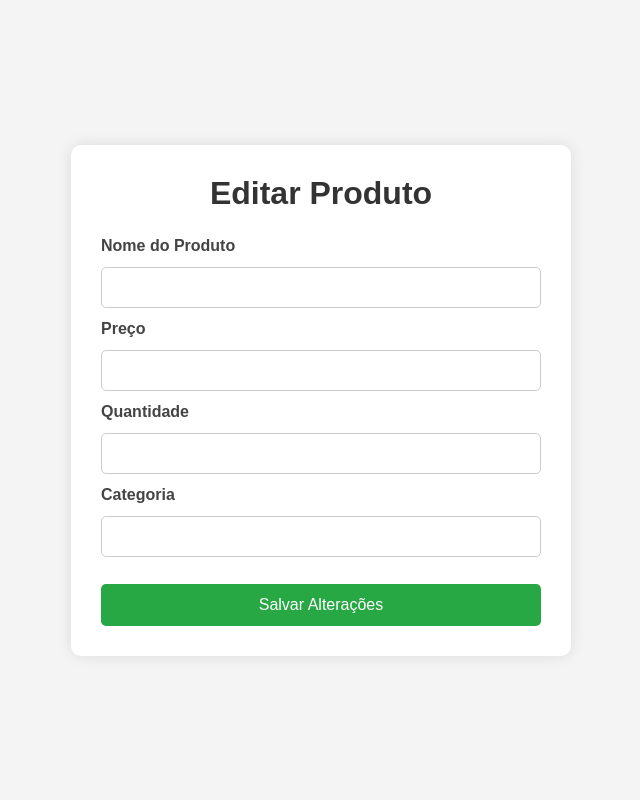
After one commit to misael-tech/sistema-estoque, a Flask app: template templates/editarproduto.html in a window 1280 px wide. The commit adds this page. Shown: the whole page, without its empty margins (319-959 px from the left). Run offline with Flask 3, Linux system fonts and the light colour scheme; the template is opened without the code that fills it, so the values that code supplies are empty; some libraries are stand-ins or nearby versions.

Commit message:
feat
Versão inicial do sistema

```diff
--- /dev/null
+++ b/app.py
@@ -0,0 +1,150 @@
+from flask import Flask,redirect, url_for, render_template, request, session,flash
+import psycopg2
+from dotenv import load_dotenv
+import os
+
+
+#carregar .ENV
+load_dotenv()
+
+#comecar o Flask
+app = Flask(__name__)
+
+    #configurar a chave secreta para sessões
+app.config['SECRET_KEY'] = os.getenv("SECRET_KEY")
+
+
+# conexão com o banco de dados PostgreSQL
+conn = psycopg2.connect(
+    host=os.getenv("DB_HOST"),
+    database=os.getenv("DB_NAME"),
+    user=os.getenv("DB_USER"),
+    password=os.getenv("DB_PASSWORD"),
+    port=os.getenv("DB_PORT")
+)
+
+# criar um cursor para executar comandos SQL
+cursor = conn.cursor()
+
+#rota principal
+@app.route('/')
+def index():
+    return render_template('index.html')
+
+
+
+#MOSTRAR PRODUTOS CADASTRADOS
+@app.route('/produtos', methods=['GET'])
+def listar_produtos():
+    cursor.execute("SELECT * FROM produtos")
+    produtos = cursor.fetchall()
+    return render_template('clientescadastro.html', produtos=produtos)
+
+# Cadastrar produto
+@app.route('/add', methods=['POST'])
+def add_produto ():
+    # produto = request.form['produto']
+    # preco = request.form['preco']
+    # quantidade = request.form['quantidade']
+    # categoria = request.form['categoria']
+    # 1. Capturar os dados usando .get() por segurança
+    produto = request.form.get('produto')
+    preco = request.form.get('preco')
+    quantidade = request.form.get('quantidade')
+    categoria = request.form.get('categoria')
+
+    # 2. Dicionário mapeando o name do HTML para o nome que aparece no erro
+    campos_obrigatorios = {
+        'produto': 'Nome do Produto',
+        'preco': 'Preço',
+        'quantidade': 'Quantidade',
+        'categoria': 'Categoria'
+    }
+
+    erro_encontrado = False
+
+    # 3. Validar se algum campo está vazio
+    for chave, nome_exibicao in campos_obrigatorios.items():
+        # Pega o valor da variável dinamicamente usando as variáveis locais do Python
+        valor = locals().get(chave)
+
+        if not valor or str(valor).strip() == "":
+            flash(f"O campo '{nome_exibicao}' não pode ficar vazio!", "error")
+            erro_encontrado = True
+
+    # 4. Se houver erro, interrompe o cadastro e redireciona de volta
+    if erro_encontrado:
+        return redirect('/') # Ou para a página onde está o formulário
+
+    # Inserir o produto no banco de dados
+    cursor.execute("""INSERT INTO produtos
+                   (nome,
+                   preco,
+                   quantidade,
+                   categoria)
+                   VALUES (%s, %s, %s, %s)""",(produto,
+                     preco,
+                       quantidade,
+                         categoria))
+    conn.commit()  # Salvar as alterações no banco de dados
+    return redirect('/')  # Redirecionar para a página principal
+
+# Atualizar quantidade
+
+@app.route('/editar/<int:id>')
+def editar_produto(id):
+
+    cursor.execute(
+        "SELECT * FROM produtos WHERE id = %s",
+        (id,)
+    )
+
+    produto = cursor.fetchone()
+
+    return render_template(
+        'editarproduto.html',
+        produto=produto
+    )
+
+# Salvar alterações
+@app.route('/update/<int:id>', methods=['POST'])
+def update_produto(id):
+
+    nome = request.form['produto']
+    preco = request.form['preco']
+    quantidade = request.form['quantidade']
+    categoria = request.form['categoria']
+
+    cursor.execute("""
+        UPDATE produtos
+        SET
+            nome = %s,
+            preco = %s,
+            quantidade = %s,
+            categoria = %s
+        WHERE id = %s
+    """, (
+        nome,
+        preco,
+        quantidade,
+        categoria,
+        id
+    ))
+
+    conn.commit()
+
+    flash("Produto atualizado com sucesso!", "success")
+
+    return redirect('/produtos')
+
+# apagar produto
+@app.route('/delete/<int:id>', methods=['POST', 'GET', 'DELETE'])
+def delete_produto(id):
+    cursor.execute("DELETE FROM produtos WHERE id = %s", (id,))
+    conn.commit()# Salvar as alterações no banco de dados
+
+    return redirect('/produtos')  # Redirecionar para a página de produtos
+
+
+if __name__ == "__main__":
+    app.run(debug=True)
--- a/static/css/clientescadastro.css
+++ b/static/css/clientescadastro.css
@@ -64,6 +64,7 @@ h1{
 
 .actions a{
     display:inline-block;
+
     text-decoration:none;
     background:#dc3545;
     color:white;
--- /dev/null
+++ b/static/css/editar.css
@@ -0,0 +1,61 @@
+*{
+    margin:0;
+    padding:0;
+    box-sizing:border-box;
+    font-family:Arial, sans-serif;
+}
+
+body{
+    background:#f4f4f4;
+    min-height:100vh;
+    display:flex;
+    justify-content:center;
+    align-items:center;
+}
+
+.container{
+    background:#fff;
+    width:100%;
+    max-width:500px;
+    padding:30px;
+    border-radius:10px;
+    box-shadow:0 0 15px rgba(0,0,0,.1);
+}
+
+h1{
+    text-align:center;
+    margin-bottom:25px;
+    color:#333;
+}
+
+form{
+    display:flex;
+    flex-direction:column;
+    gap:12px;
+}
+
+label{
+    font-weight:bold;
+    color:#444;
+}
+
+input{
+    padding:12px;
+    border:1px solid #ccc;
+    border-radius:5px;
+}
+
+button{
+    margin-top:15px;
+    padding:12px;
+    border:none;
+    background:#28a745;
+    color:white;
+    font-size:16px;
+    cursor:pointer;
+    border-radius:5px;
+}
+
+button:hover{
+    background:#218838;
+}
--- a/templates/clientescadastro.html
+++ b/templates/clientescadastro.html
@@ -33,6 +33,10 @@
                     >
                     Voltar</a>
                 </div>
+                <div class="actions">
+                     <a href="/editar/{{ produto[0] }}" class="btn-editar">
+                    Editar</a>
+                </div>
                 </div>
             {% endfor %}
         {% else %}
--- /dev/null
+++ b/templates/editarproduto.html
@@ -0,0 +1,65 @@
+<!DOCTYPE html>
+<html lang="pt-br">
+<head>
+<meta charset="UTF-8">
+<meta name="viewport" content="width=device-width, initial-scale=1.0">
+<title>Editar Produto</title>
+
+<link rel="stylesheet" href="/static/css/editar.css">
+
+</head>
+<body>
+
+<div class="container">
+
+    <h1>Editar Produto</h1>
+
+    <form action="/update/{{ produto[0] }}" method="POST">
+
+        <label>Nome do Produto</label>
+
+        <input
+            type="text"
+            name="produto"
+            value="{{ produto[1] }}"
+            required
+        >
+
+        <label>Preço</label>
+
+        <input
+            type="number"
+            step="0.01"
+            name="preco"
+            value="{{ produto[2] }}"
+            required
+        >
+
+        <label>Quantidade</label>
+
+        <input
+            type="number"
+            name="quantidade"
+            value="{{ produto[3] }}"
+            required
+        >
+
+        <label>Categoria</label>
+
+        <input
+            type="text"
+            name="categoria"
+            value="{{ produto[4] }}"
+            required
+        >
+
+        <button type="submit">
+            Salvar Alterações
+        </button>
+
+    </form>
+
+</div>
+
+</body>
+</html>
--- a/templates/index.html
+++ b/templates/index.html
@@ -42,9 +42,9 @@
         </button>
         <a href="/produtos">
             <button class="btn-add" type="button">
-                Ver Produtos Cadastrados
+                 Produtos Cadastrados
             </button>
-        </a>
+
     </div>
 
     </form>
```
